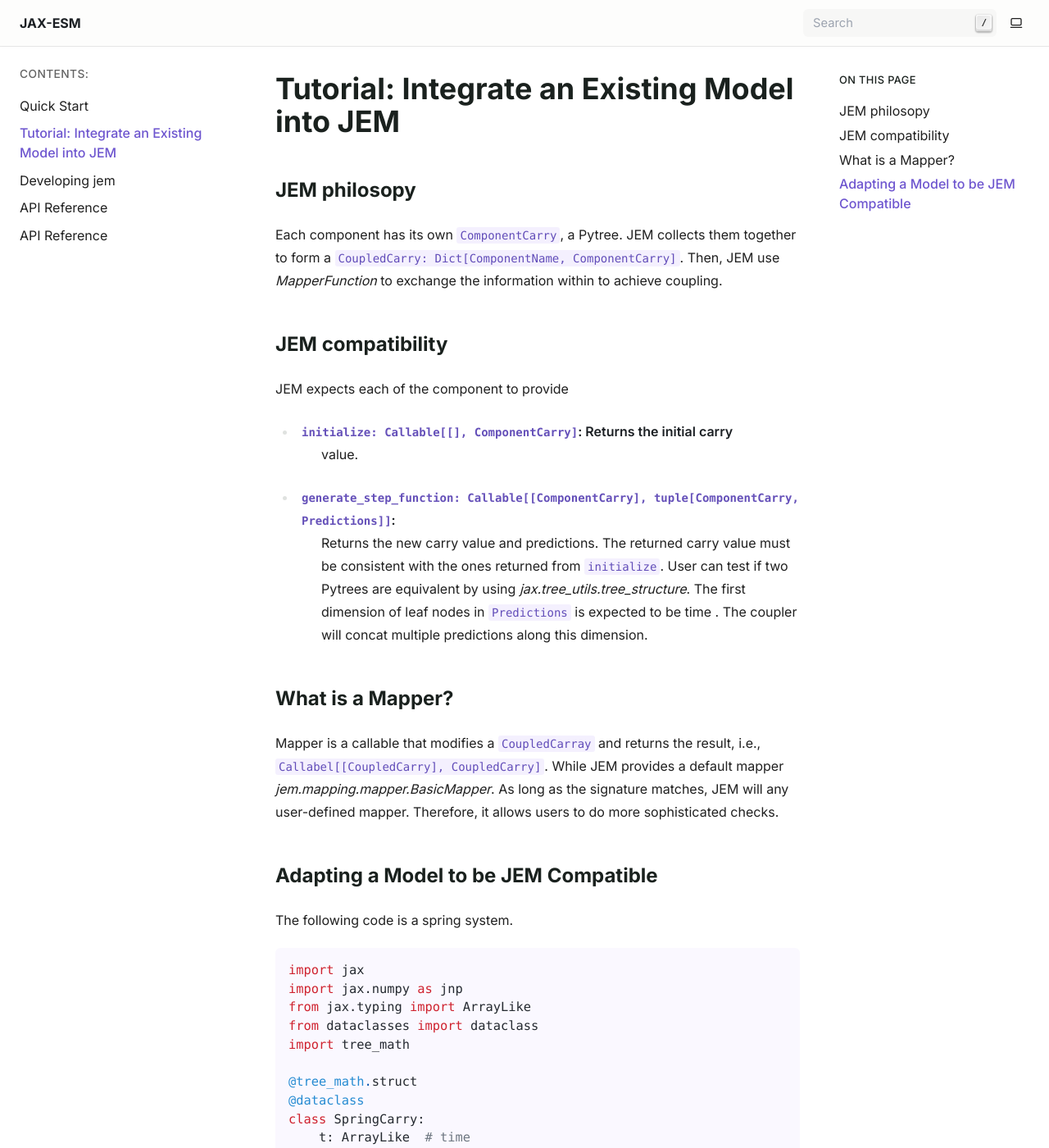
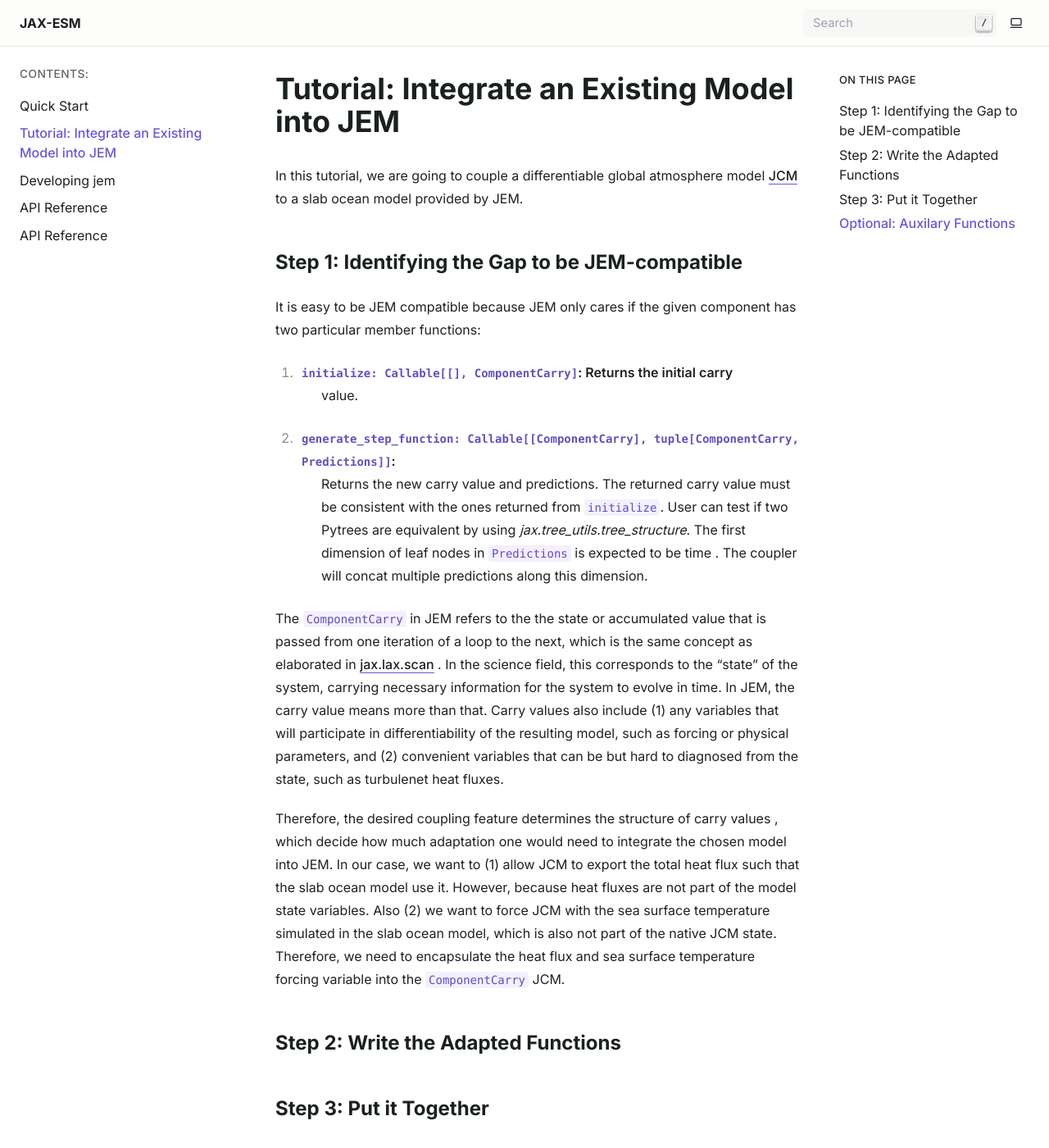
Before and after one commit to climate-analytics-lab/jax-esm, a Sphinx documentation site: the page built from docs/source/tutorial.rst, in a window 1280 px wide and 1400 px high. Shown: the whole window at 82% size. Built offline with Sphinx 7.4.7, drawn with Linux system fonts in a browser that asks for light colours; some of the changed text lies outside the part shown.

Commit message:
Working on tutorial

```diff
--- a/docs/source/tutorial.rst
+++ b/docs/source/tutorial.rst
@@ -1,176 +1,49 @@
 Tutorial: Integrate an Existing Model into JEM
 ==============================================
 
-JEM philosopy
--------------
-Each component has its own :code:`ComponentCarry`, a Pytree. JEM collects them
-together to form a :code:`CoupledCarry: Dict[ComponentName, ComponentCarry]`.
-Then, JEM use `MapperFunction` to exchange the information within to achieve
-coupling.
+In this tutorial, we are going to couple a differentiable global atmosphere
+model `JCM <https://github.com/climate-analytics-lab/jax-gcm>`__ to a slab
+ocean model provided by JEM.
 
-JEM compatibility
------------------
-JEM expects each of the component to provide
+Step 1: Identifying the Gap to be JEM-compatible
+------------------------------------------------
 
-- :code:`initialize: Callable[[], ComponentCarry]`: Returns the initial carry
+It is easy to be JEM compatible because JEM only cares if the given component
+has two particular member functions:
+
+1. :code:`initialize: Callable[[], ComponentCarry]`: Returns the initial carry
     value.
-- :code:`generate_step_function: Callable[[ComponentCarry], tuple[ComponentCarry, Predictions]]`:
+2. :code:`generate_step_function: Callable[[ComponentCarry], tuple[ComponentCarry, Predictions]]`:
     Returns the new carry value and predictions. The returned carry value must
     be consistent with the ones returned from :code:`initialize`. User can test
     if two Pytrees are equivalent by using `jax.tree_utils.tree_structure`. The
     first dimension of leaf nodes in :code:`Predictions` is expected to be time
     . The coupler will concat multiple predictions along this dimension.
 
-What is a Mapper?
------------------
-Mapper is a callable that modifies a :code:`CoupledCarray` and returns the
-result, i.e., :code:`Callabel[[CoupledCarry], CoupledCarry]`. While JEM
-provides a default mapper `jem.mapping.mapper.BasicMapper`. As long as the
-signature matches, JEM will any user-defined mapper. Therefore, it allows users
-to do more sophisticated checks.
+The :code:`ComponentCarry` in JEM refers to the the state or accumulated value
+that is passed from one iteration of a loop to the next, which is the same
+concept as elaborated in `jax.lax.scan <https://docs.jax.dev/en/latest/_autosummary/jax.lax.scan.html>`__
+. In the science field, this corresponds to the "state" of the system, carrying
+necessary information for the system to evolve in time. In JEM, the carry value
+means more than that. Carry values also include (1) any variables that will
+participate in differentiability of the resulting model, such as forcing or
+physical parameters, and (2) convenient variables that can be but hard to
+diagnosed from the state, such as turbulenet heat fluxes.
 
-Adapting a Model to be JEM Compatible
--------------------------------------
+Therefore, the desired coupling feature determines the structure of carry values
+, which decide how much adaptation one would need to integrate the chosen model
+into JEM. In our case, we want to (1) allow JCM to export the total heat flux
+such that the slab ocean model use it. However, because heat fluxes are not part
+of the model state variables. Also (2) we want to force JCM with the sea surface
+temperature simulated in the slab ocean model, which is also not part of the
+native JCM state. Therefore, we need to encapsulate the heat flux and sea
+surface temperature forcing variable into the :code:`ComponentCarry` JCM.
 
-The following code is a spring system.
+Step 2: Write the Adapted Functions
+-----------------------------------
 
-.. code-block:: python
+Step 3: Put it Together
+-----------------------
 
-    import jax
-    import jax.numpy as jnp
-    from jax.typing import ArrayLike
-    from dataclasses import dataclass
-    import tree_math
-
-    @tree_math.struct
-    @dataclass
-    class SpringCarry:
-        t: ArrayLike  # time
-        x: ArrayLike  # position
-        v: ArrayLike  # velocity
-        m: ArrayLike  # mass
-        k: ArrayLike  # spring coefficient
-        f: ArrayLike  # external force
-
-    class Spring:
-
-        def __init__(self, init_x, init_v, k, m, dt):
-            self.init_x = init_x
-            self.init_v = init_v
-            self.k = k
-            self.m = m
-            self.dt = dt
-
-        def initialize(self):
-            return SpringCarry(
-                t = jnp.array(0),
-                x = jnp.array(self.init_x),
-                v = jnp.array(self.init_v),
-                m = jnp.array(self.m),
-                k = jnp.array(self.k),
-                f = jnp.array(0),
-            )
-
-        def generate_step_function(self):
-            dt = self.dt
-            def step_function(carry, step):
-                """Integrates one time step of a harmonic oscillator."""
-
-                # Physics: a = -k/m * x + f
-                acceleration = - (carry.k * carry.x + carry.f) / carry.m
-
-                # Update state (Semi-implicit Euler for better stability)
-                new_v = carry.v + acceleration * dt
-                new_x = carry.x + new_v * dt
-
-                carry.v = new_v
-                carry.x = new_x
-                carry.t += dt
-
-                return carry, dict(t=carry.t, x=carry.x, v=carry.v)
-            return step_function
-
-Without JEM, this is how you run it with :code:`jax.lax.scan`:
-
-.. code-block:: python
-
-    total_time = 10
-    spring = Spring(init_x=0, init_v=2, k=5.0, m=1.0, dt=0.01)
-    final_carry, predictions = jax.lax.scan(
-        spring.generate_step_function(),
-        spring.initialize(),
-        jnp.arange(int(total_time / spring.dt)),
-    )
-
-If we want to have two springs
-
-
-With JEM, you can put two springs together (no interactions yet),
-
-.. code-block:: python
-
-    total_time = 50
-    dt = 0.01
-    model = Coupler(
-        components=dict(
-            spring1=Spring(init_x=0, init_v=2, k=5.0, m=1.0, dt=dt),
-            spring2=Spring(init_x=2, init_v=5, k=5.0, m=5.0, dt=dt),
-        ),
-    )
-
-    # Run two spring system without interactions
-    initial_coupled_carry, final_coupled_carry, predictions = model.run(
-        workflow=["mapper", "spring1", "spring2"],
-        iterations = int(total_time / dt),
-    )
-
-
-Add in interaction
-
-.. code-block:: python
-
-
-    interaction_strength = 1.0
-    def mapper(coupled_carry):
-        f = (coupled_carry["spring2"].x - coupled_carry["spring1"].x) * interaction_strength
-        coupled_carry["spring1"].f = f
-        coupled_carry["spring2"].f = - f
-        return coupled_carry
-
-    model.add_mapper("mapper", mapper)
-
-    # Run two spring system with interactions
-    initial_coupled_carry, final_coupled_carry, predictions = model.run(
-        workflow=["mapper", "spring1", "spring2"],
-        iterations = int(total_time / dt),
-    )
-
-To display the result
-
-.. code-block:: python
-
-    import matplotlib.pyplot as plt
-
-    x1 = predictions["spring1"]["x"]
-    v1 = predictions["spring1"]["v"]
-    x2 = predictions["spring2"]["x"]
-    v2 = predictions["spring2"]["v"]
-    t = predictions["spring1"]["t"]
-
-    fig, ax = plt.subplots(2,1)
-    ax[0].plot(t, x1, label="x1")
-    ax[0].plot(t, x2, label="x2")
-    ax[1].plot(t, v1, label="v1")
-    ax[1].plot(t, v2, label="v2")
-
-    ax[0].legend()
-    ax[1].legend()
-
-    fig, ax = plt.subplots(2,1)
-    ax[0].plot(x1, x2, label="x")
-    ax[1].plot(v1, v2, label="v")
-
-    ax[0].legend()
-    ax[1].legend()
-
-    plt.show()
+Optional: Auxilary Functions
+----------------------------
```
